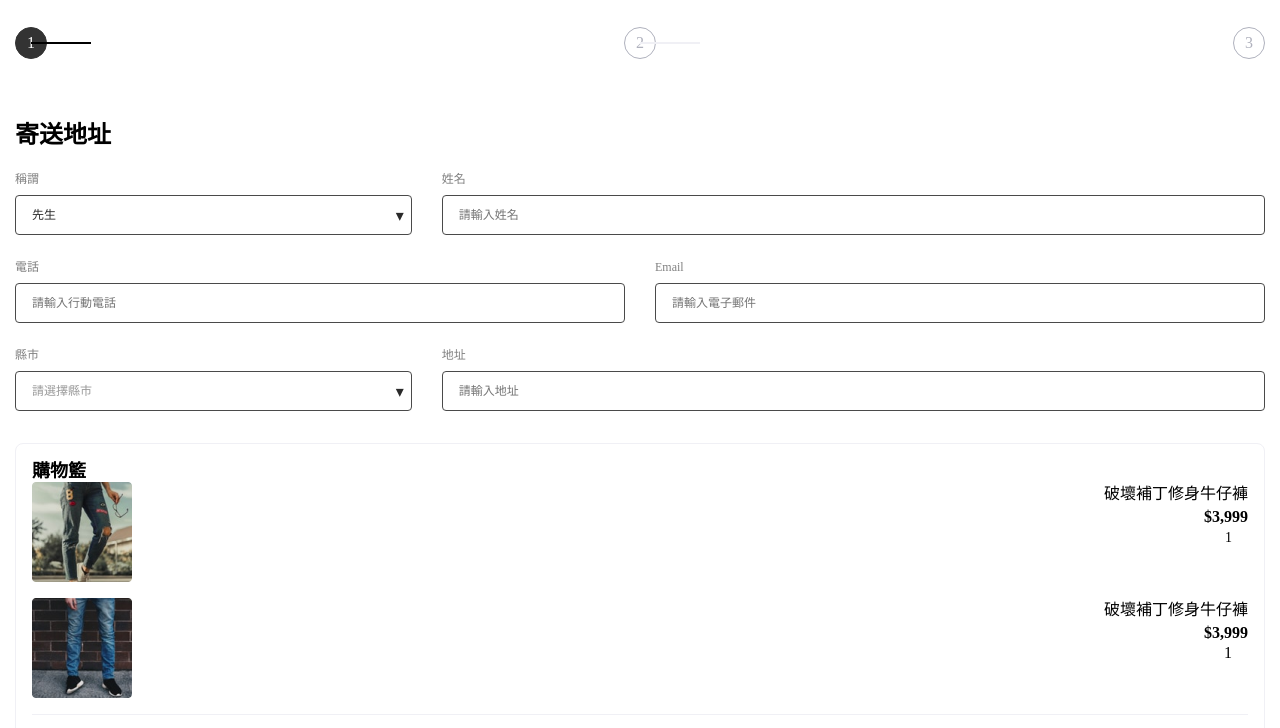
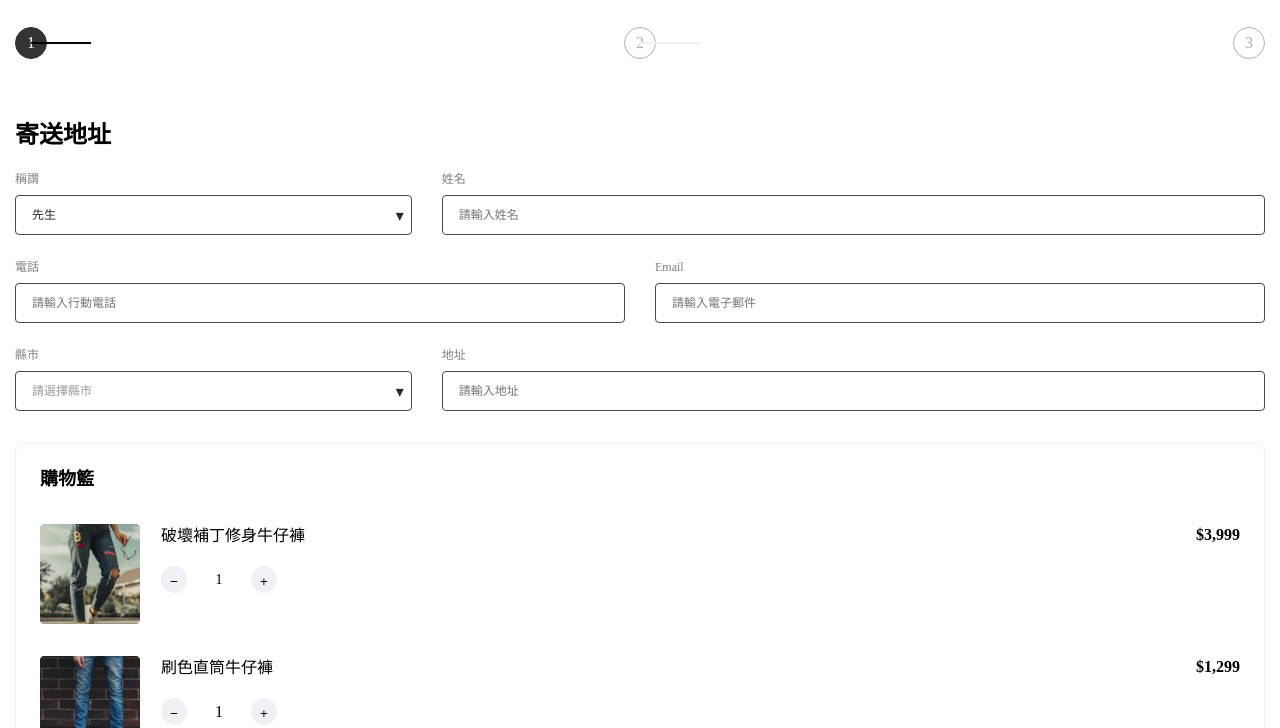
Before and after one commit to huanmingchang/Alpha-shop, a website built with webpack: page index.html in a window 1280 px wide. Shown: the part 199-927 px from the top of the page. Built offline with nearby package versions, Linux system fonts and the light colour scheme.

Commit message:
feat: revise cart html and css style

```diff
--- a/index.html
+++ b/index.html
@@ -268,14 +268,6 @@
                 </div>
                 <div
                   class="
-                    main__cart-container__items__product-info-wrapper--price
-                  "
-                >
-                  $3,999
-                </div>
-              </div>
-              <div
-                class="
                     main__cart-container__items__product-info-wrapper--modifier
                   "
                 >
@@ -288,6 +280,12 @@
                     >1</span
                   >
                   <button class="btn btn-plus"></button>
+                </div>
+              </div>
+              <div
+                class="main__cart-container__items__product-info-wrapper--price"
+              >
+                $3,999
               </div>
             </div>
           </div>
@@ -310,15 +308,7 @@
                     main__cart-container__items__product-info-wrapper--name
                   "
                 >
-                  破壞補丁修身牛仔褲
-                </div>
-                <div
-                  class="
-                    main__cart-container__items__product-info-wrapper--price
-                  "
-                >
-                  $3,999
-                </div>
+                  刷色直筒牛仔褲
                 </div>
                 <div
                   class="
@@ -328,6 +318,12 @@
                   <button class="btn btn-minus"></button>
                   <span class="qty text-center">1</span>
                   <button class="btn btn-plus"></button>
+                </div>
+              </div>
+              <div
+                class="main__cart-container__items__product-info-wrapper--price"
+              >
+                $1,299
               </div>
             </div>
           </div>
--- a/src/scss/main.scss
+++ b/src/scss/main.scss
@@ -296,6 +296,7 @@ nav {
       width: 100px;
       height: 100px;
       border-radius: 4px;
+      margin-right: 21px;
     }
     &__product-info-wrapper {
       @include flex(column, start, end);
@@ -307,18 +308,42 @@ nav {
         font-weight: 400;
         line-height: 1.5rem;
       }
-      &--price {
-        font-weight: 700;
-        line-height: 22px;
-        color: $neutrals-black;
-      }
       &--modifier {
+        @include flex(row, space-between, center);
+        width: 116px;
+        height: 27px;
+        margin: 18px 0 17px;
         &--qty {
           font-size: 14px;
           font-weight: 500;
           line-height: 17px;
           color: $neutrals-black;
         }
+        .btn.btn-plus,
+        .btn.btn-minus {
+          @include flex(row, center, center);
+          width: 26px;
+          height: 27px;
+          border-radius: 50%;
+          background: $pale-grey;
+        }
+        .btn-plus::after {
+          content: '\002B';
+          width: 10.84px;
+          height: 11.25px;
+          color: $neutrals-black;
+        }
+        .btn-minus::after {
+          content: '\2212';
+          width: 10.84px;
+          height: 11.25px;
+          color: $neutrals-black;
+        }
+      }
+      &--price {
+        font-weight: 700;
+        line-height: 22px;
+        color: $neutrals-black;
       }
     }
     &__freight,
@@ -430,11 +455,32 @@ footer {
   }
 
   .main__cart-container {
+    padding: 1.5rem;
     &__title {
       display: block;
+      margin-bottom: 34px;
       font-size: 1.125rem;
       font-weight: 700;
       line-height: 22px;
+    }
+    &__items {
+      margin-bottom: 2rem;
+      &__product-info-wrapper {
+        @include flex(row, space-between, start);
+        &--details {
+          @include flex(column, start, start);
+        }
+        &--modifier {
+          margin: 18px 0 0;
+        }
+
+        &__freight {
+          padding: 1rem 0 2rem;
+        }
+        &__subtotal {
+          padding-top: 1rem 0;
+        }
+      }
     }
   }
 
```
Also changed, not shown: dist/main.css. Lines whose indentation alone changed are shown as unchanged.
